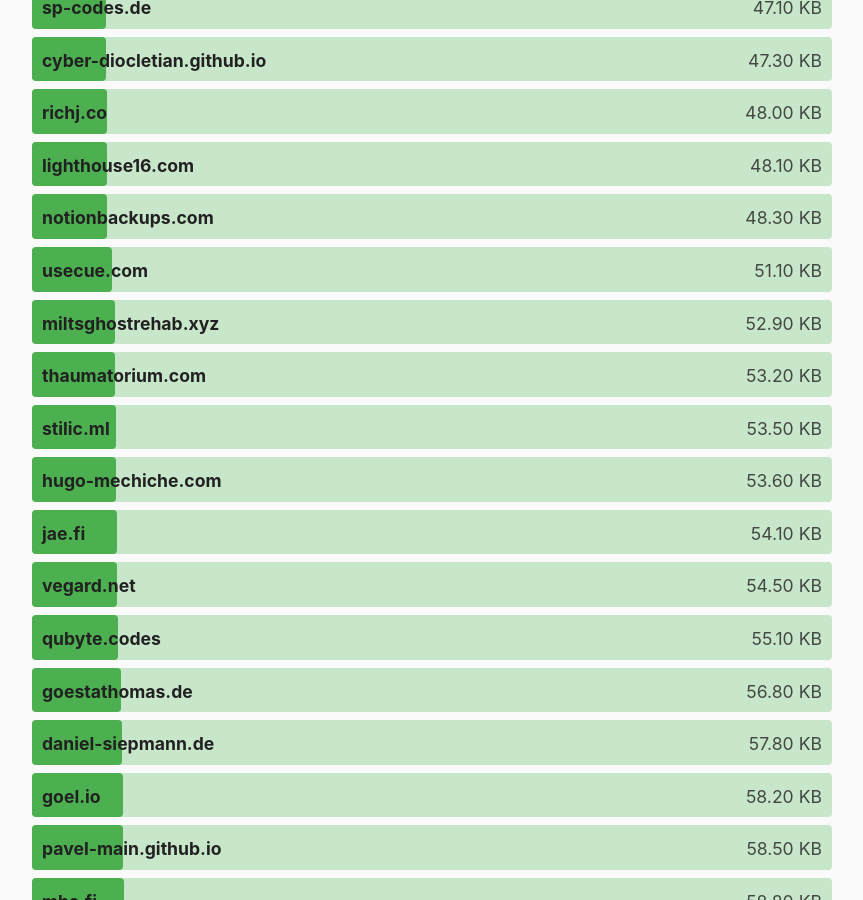
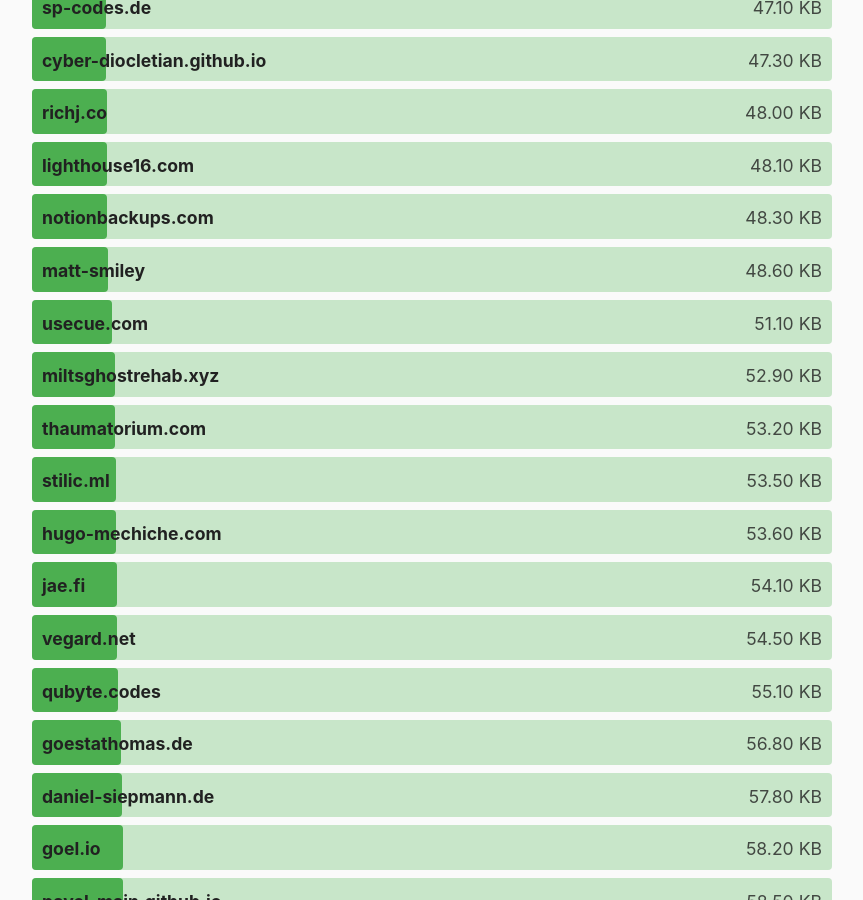
Before and after one commit to kevquirk/512kb.club, a Jekyll site: the page built from index.md, in a window 1280 px wide and 900 px high, scrolled down 10214 px. Shown: the whole window, without its empty margins (208-1071 px from the left). Built offline with Jekyll 4.4.1, drawn with Linux system fonts in a browser that asks for light colours.

Commit message:
add matt-smiley.com

```diff
--- a/_data/sites.yml
+++ b/_data/sites.yml
@@ -1173,6 +1173,11 @@
   size: 312
   last_checked: 2022-02-11
 
+- domain: matt-smiley
+  url: https://matt-smiley.com/
+  size: 48.6
+  last_checked: 2022-03-25
+
 - domain: matthew.science
   url: https://matthew.science/
   size: 276
```
